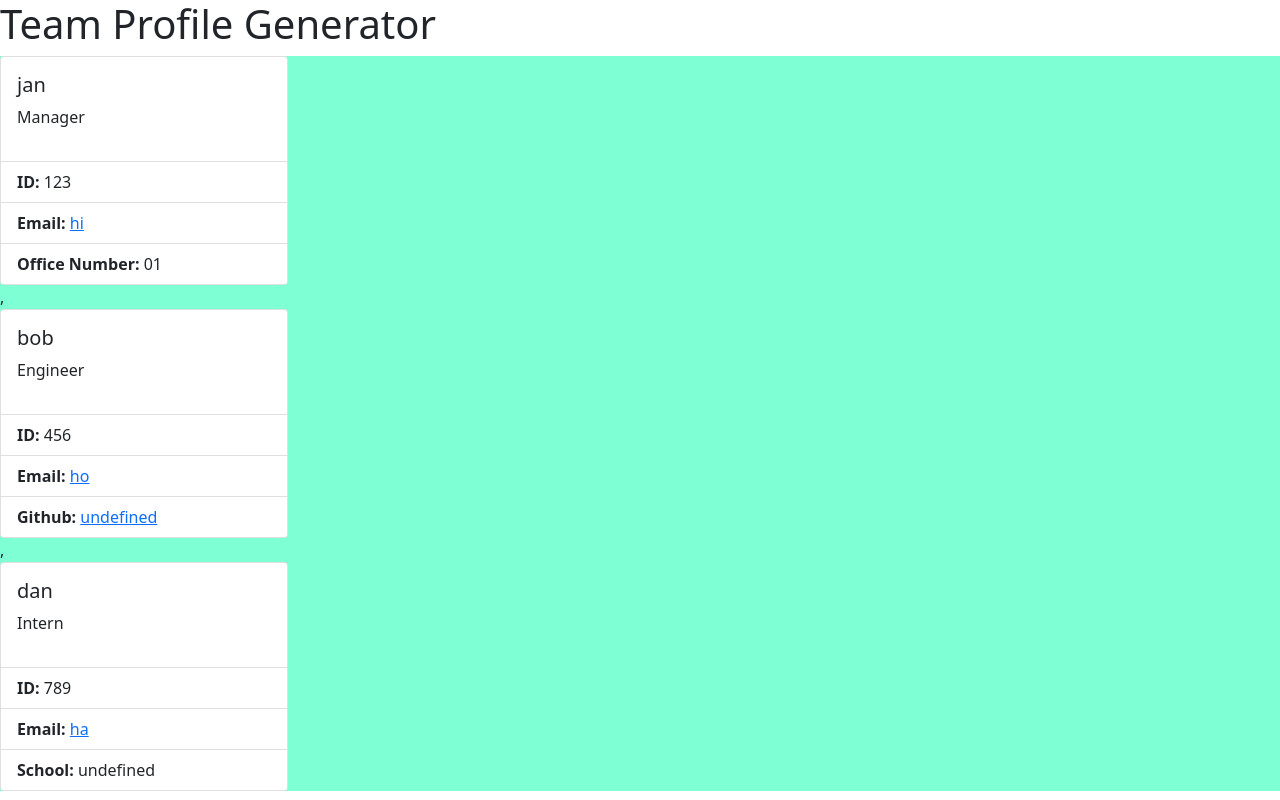
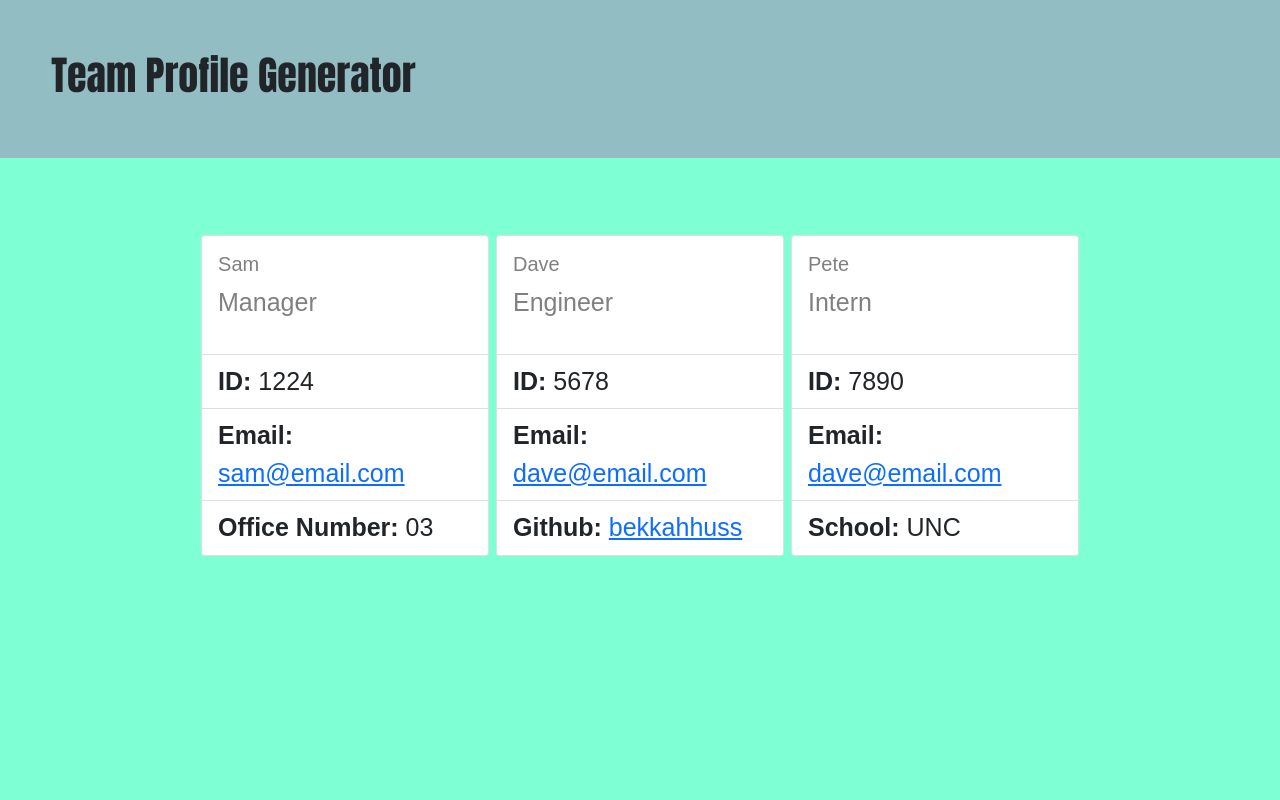
Before and after one commit to bekkahhuss/employee-profile, a website: page lib/index.html in a window 1280 px wide. Drawn offline with nearby package versions, Linux system fonts and the light colour scheme.

Commit message:
added some styling to employee cards, fixed an Undefined bug on engineer and intern scripts

```diff
--- a/assets/style.css
+++ b/assets/style.css
@@ -1,3 +1,27 @@
+body {
+background-color: aquamarine;
+}
+
+
+header {
+    background-color: rgb(145, 189, 195);
+    font-size: 45px;
+    font-family:Impact, Haettenschweiler, 'Arial Narrow Bold', sans-serif;
+    padding: 4%;
+}
+
 #employee-cards {
     background-color: aquamarine;
+    display: flex;
+    justify-content: center;
+    color: aquamarine;
+    font-size: 25px;
+    font-family:Arial, Helvetica, sans-serif;
+    margin-top: 6%;
+
 }
+
+.card-body {
+    color: grey;
+
+}
--- a/lib/Engineer.js
+++ b/lib/Engineer.js
@@ -1,9 +1,9 @@
-function Engineer(name, id, email, officeNum) {
+function Engineer(name, id, email, github) {
     this.name = name;
     this.title = "Engineer";
     this.id = id;
     this.email = email;
-    this.officeNum = officeNum;
+    this.github = github;
 }
 
 module.exports = Engineer;
--- a/lib/Intern.js
+++ b/lib/Intern.js
@@ -1,9 +1,9 @@
-function Intern(name, id, email, officeNum) {
+function Intern(name, id, email, school) {
     this.name = name;
     this.title = "Intern";
     this.id = id;
     this.email = email;
-    this.officeNum = officeNum;
+    this.school = school;
 }
 
 module.exports = Intern;
--- a/lib/index.html
+++ b/lib/index.html
@@ -17,37 +17,37 @@
 
                 <div class="card" style="width: 18rem;">
                     <div class="card-body">
-                        <h5 class="primaryDetails">jan </h5>
+                        <h5 class="primaryDetails">Sam</h5>
                         <p class="primaryDetails"><i class="fa-solid fa-people-roof"></i> Manager</p>
                     </div>
                     <ul class="list-group list-group-flush">
-                        <li class="list-group-item"><b>ID: </b>123</li>
-                        <li class="list-group-item"><b>Email: </b><a href = "mailto: hi">hi</a></li>
-                        <li class="list-group-item"><b>Office Number: </b>01</li>
+                        <li class="list-group-item"><b>ID: </b>1224</li>
+                        <li class="list-group-item"><b>Email: </b><a href = "mailto: sam@email.com">sam@email.com</a></li>
+                        <li class="list-group-item"><b>Office Number: </b>03</li>
                     </ul>
                 </div>
             ,
                 <div class="card" style="width: 18rem;">
                     <div class="card-body">
-                        <h5 class="primaryDetails">bob</h5>
+                        <h5 class="primaryDetails">Dave</h5>
                         <p class="primaryDetails"><i class="fa-solid fa-computer"></i> Engineer</p>
                     </div>
                     <ul class="list-group list-group-flush">
-                        <li class="list-group-item"><b>ID: </b>456</li>
-                        <li class="list-group-item"><b>Email: </b><a href = "mailto: ho">ho</a></li>
-                        <li class="list-group-item"><b>Github: </b><a href="https://github.com/undefined">undefined</a></li>
+                        <li class="list-group-item"><b>ID: </b>5678</li>
+                        <li class="list-group-item"><b>Email: </b><a href = "mailto: dave@email.com">dave@email.com</a></li>
+                        <li class="list-group-item"><b>Github: </b><a href="https://github.com/bekkahhuss ">bekkahhuss </a></li>
                     </ul>
                 </div>
             ,
                 <div class="card" style="width: 18rem;">
                     <div class="card-body">
-                        <h5 class="primaryDetails">dan</h5>
+                        <h5 class="primaryDetails">Pete </h5>
                         <p class="primaryDetails"><i class="fa-solid fa-graduation-cap"></i> Intern</p>
                     </div>
                     <ul class="list-group list-group-flush">
-                        <li class="list-group-item"><b>ID: </b>789</li>
-                        <li class="list-group-item"><b>Email: </b><a href = "mailto: ha">ha</a></li>
-                        <li class="list-group-item"><b>School: </b>undefined</li>
+                        <li class="list-group-item"><b>ID: </b>7890</li>
+                        <li class="list-group-item"><b>Email: </b><a href = "mailto: dave@email.com">dave@email.com</a></li>
+                        <li class="list-group-item"><b>School: </b>UNC </li>
                     </ul>
                 </div>
 
```
Also changed, not shown: __tests__/engineer.test.js (+1 -1 lines), __tests__/intern.test.js (+1 -1 lines).
